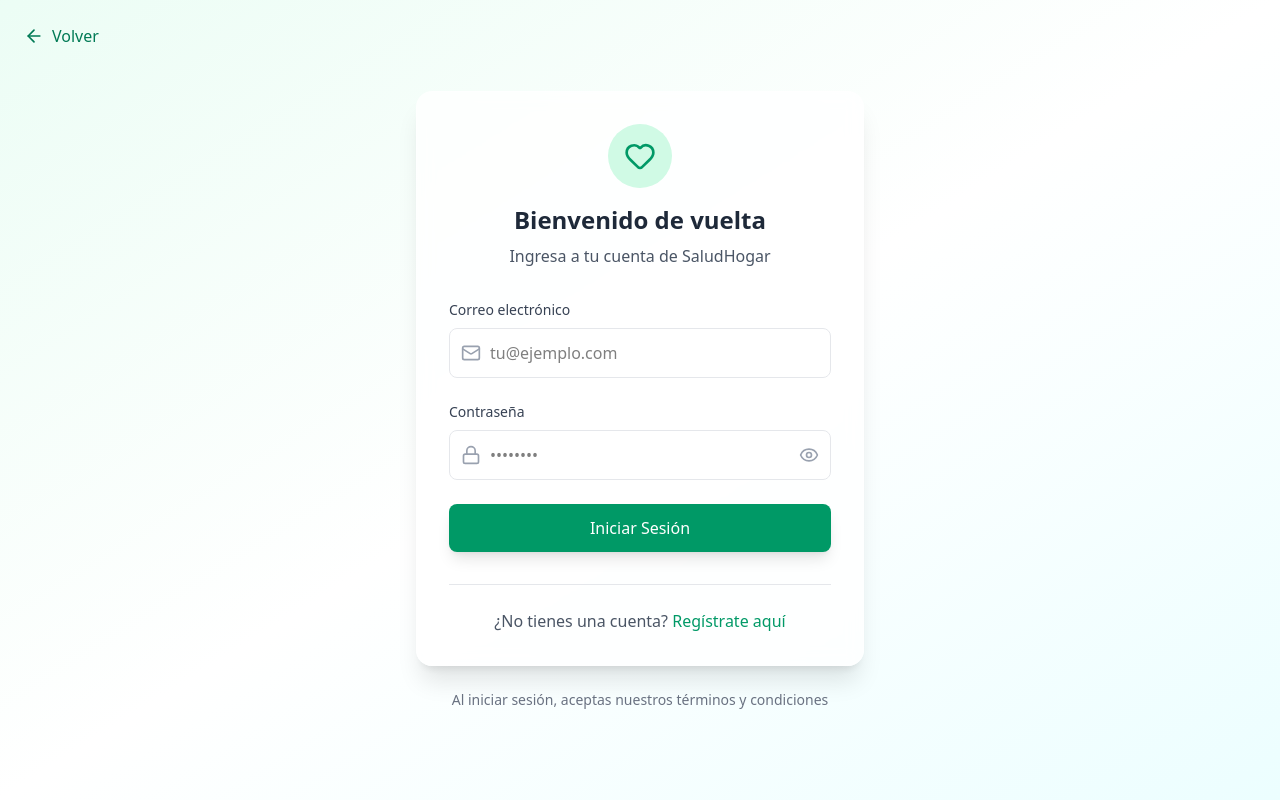
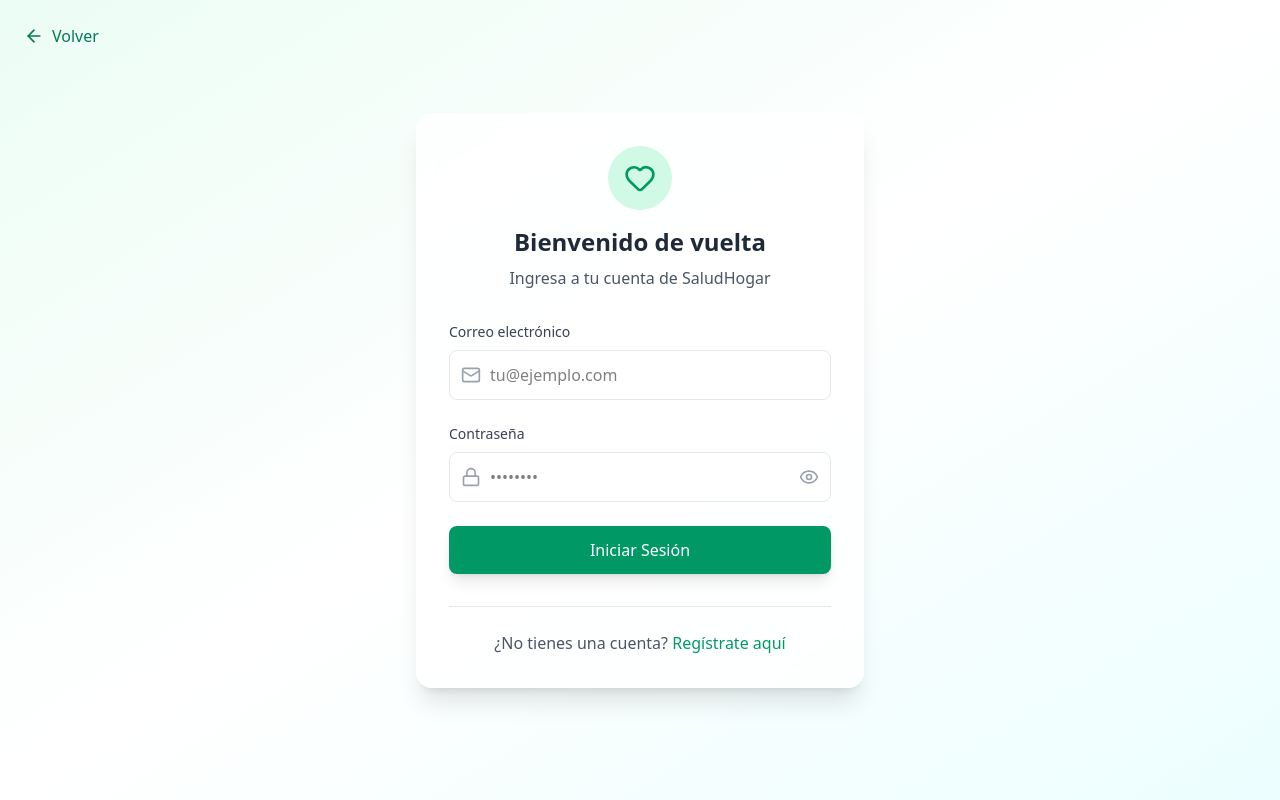
Before and after one commit to Josue20175621/SaludHogar, a React (Vite) app in the folder frontend/: page /login in a window 1280 px wide. Built offline with nearby package versions, Linux system fonts and the light colour scheme; no server answers.

Commit message:
Elimina footer: no existen terminos ni condiciones

```diff
--- a/frontend/src/pages/Login.tsx
+++ b/frontend/src/pages/Login.tsx
@@ -297,11 +297,6 @@
             </p>
           </div>
         </div>
-
-        {/* Footer */}
-        <p className="text-center text-gray-500 text-sm mt-6">
-          Al iniciar sesión, aceptas nuestros términos y condiciones
-        </p>
       </div>
     </div>
   );
```
